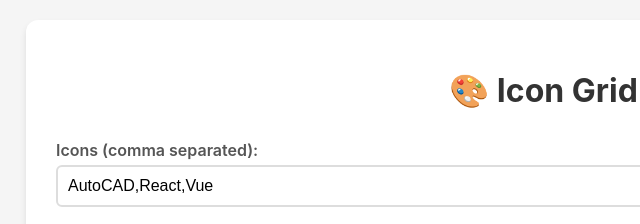
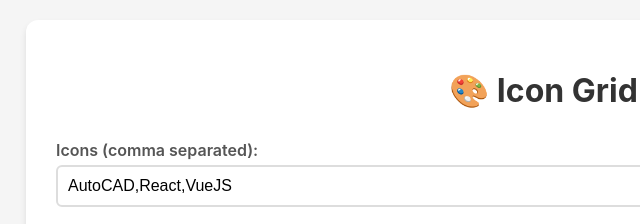
Before and after one commit to lheintzmann1/skill-icons, a website: page public/index.html in a window 1280 px wide. Shown: the top 224 px of the page, 14-654 px from the left. Drawn offline with Linux system fonts and the light colour scheme.

Commit message:
Updated README

```diff
--- a/public/index.html
+++ b/public/index.html
@@ -119,7 +119,7 @@
 
         <div class="form-group">
             <label for="icons">Icons (comma separated):</label>
-            <input type="text" id="icons" placeholder="e.g: AutoCAD,React,Vue,Angular" value="AutoCAD,React,Vue">
+            <input type="text" id="icons" placeholder="e.g: AutoCAD,React,VueJS,Angular" value="AutoCAD,React,VueJS">
         </div>
 
         <div class="form-group">
```
Also changed, not shown: README.md.
